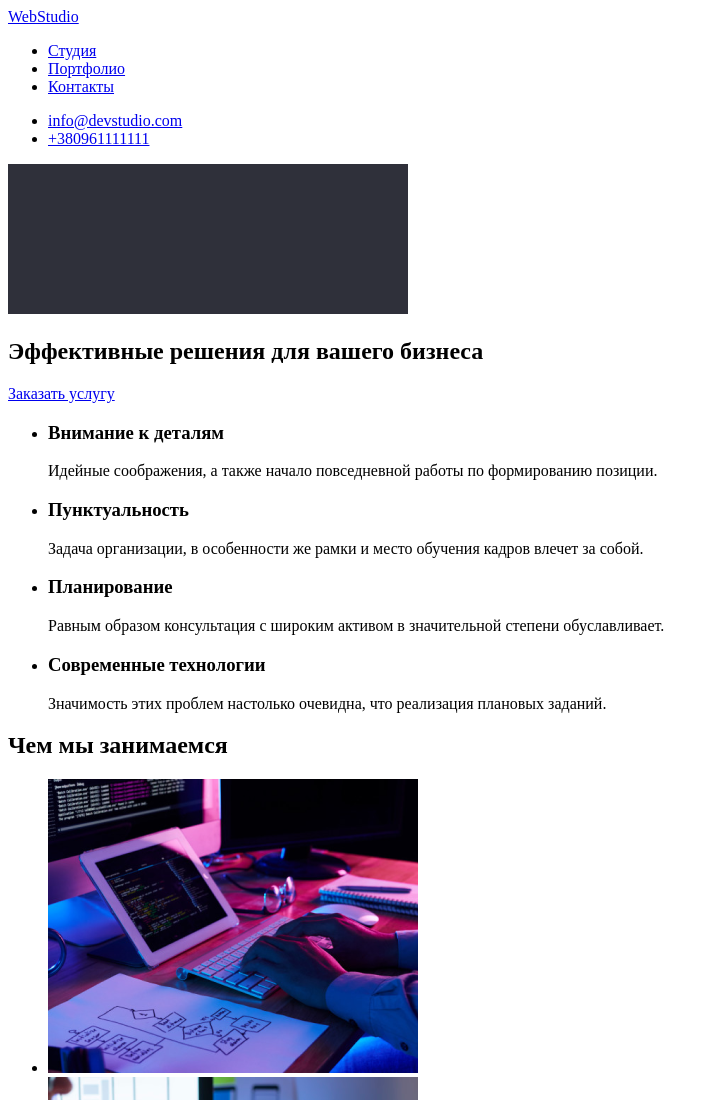
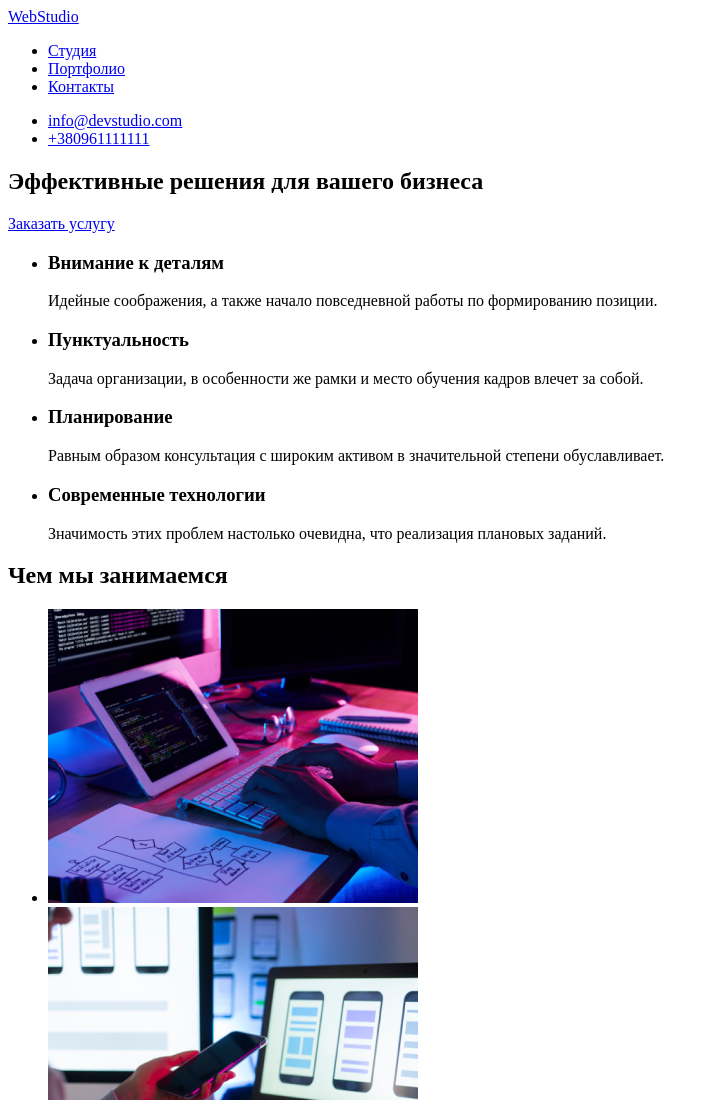
Before and after one commit to OlekSandr-offensive/html-css-homework, a plain HTML site: page index.html in a window 1280 px wide. Shown: the top 1100 px of the page, without its empty margins (0-719 px from the left). Drawn offline with Linux system fonts and the light colour scheme.

Commit message:
Кінцеве відредагування

```diff
--- a/index.html
+++ b/index.html
@@ -25,7 +25,6 @@
     </header>
     <!--main section order a service-->
     <section>
-        <img src="./image/Bg.png" alt="чорный квадрат" width="400" />
         <h1>Эффективные решения для вашего бизнеса</h1>
         <a href="#">Заказать услугу</a>
     </section>
@@ -107,5 +106,4 @@
         </address>
     </footer>
 </body>
-
 </html>
```
Also changed, not shown: image/Bg.png (deleted), image/Главная.jpg (deleted).
